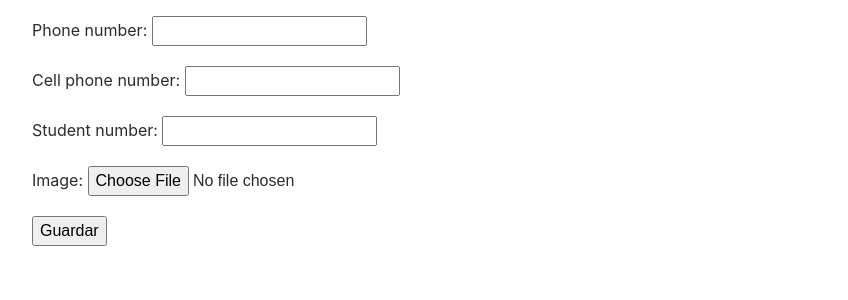
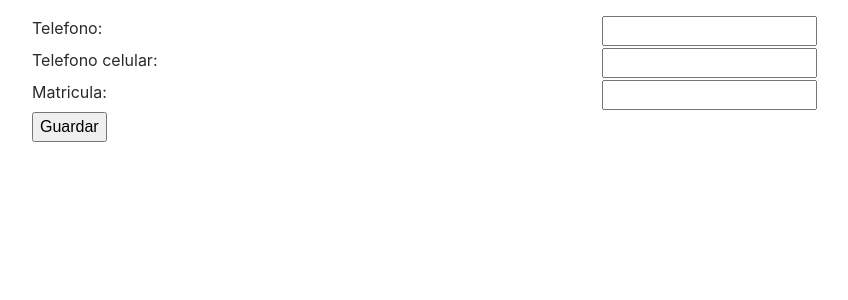
Before and after one commit to ramirouvalle/runi, a Django app: template templates/users/user_edit_profile.html in a window 1280 px wide. Shown: the part 56-356 px from the top of the page, without its empty margins (53-901 px from the left). Run offline with Django 3.2, Linux system fonts and the light colour scheme; the template is opened without the code that fills it: values that come from a table or form of the project are taken from there, others are empty; some libraries are stand-ins or nearby versions.

Commit message:
minor change in template of edit profile

```diff
--- a/templates/users/user_edit_profile.html
+++ b/templates/users/user_edit_profile.html
@@ -3,7 +3,26 @@
 {% block content %}
 <form action="{% url 'users:user_edit_profile' user.username %}" method="post" enctype="multipart/form-data">
     {% csrf_token %}
-    {{ form.as_p }}
+    <div class="row">
+        <div class="col-4 col-sm-6">
+            <label>Telefono:</label>
+        </div>
+        <div class="col-8 col-sm-6">
+            {{ form.phone_number }}
+        </div>
+        <div class="col-4 col-sm-6">
+            <label>Telefono celular:</label>
+        </div>
+        <div class="col-8 col-sm-6">
+            {{ form.cell_phone_number }}
+        </div>
+        <div class="col-4 col-sm-6">
+            <label>Matricula:</label>
+        </div>
+        <div class="col-8 col-sm-6">
+            {{ form.student_number }}
+        </div>
+    </div>
     <input type="submit" value="Guardar">
 </form>
 {% endblock content %}
```
